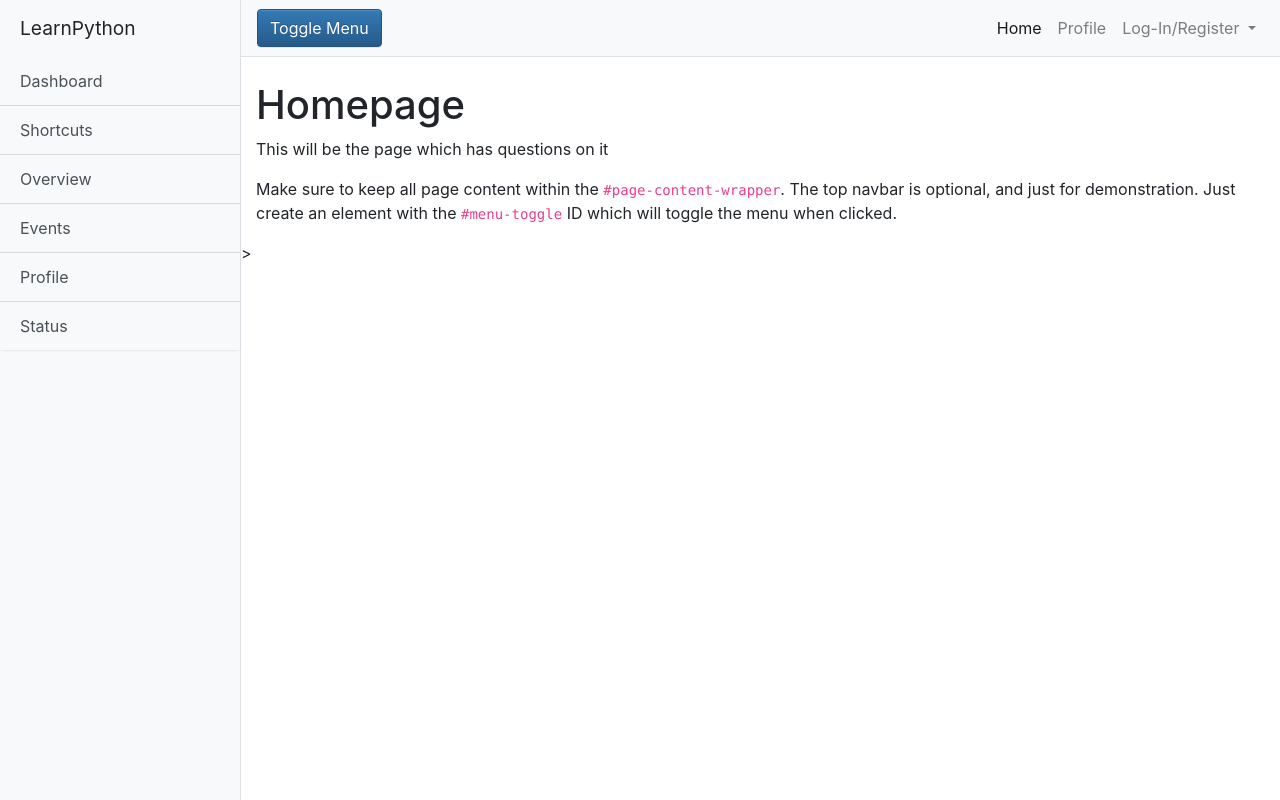
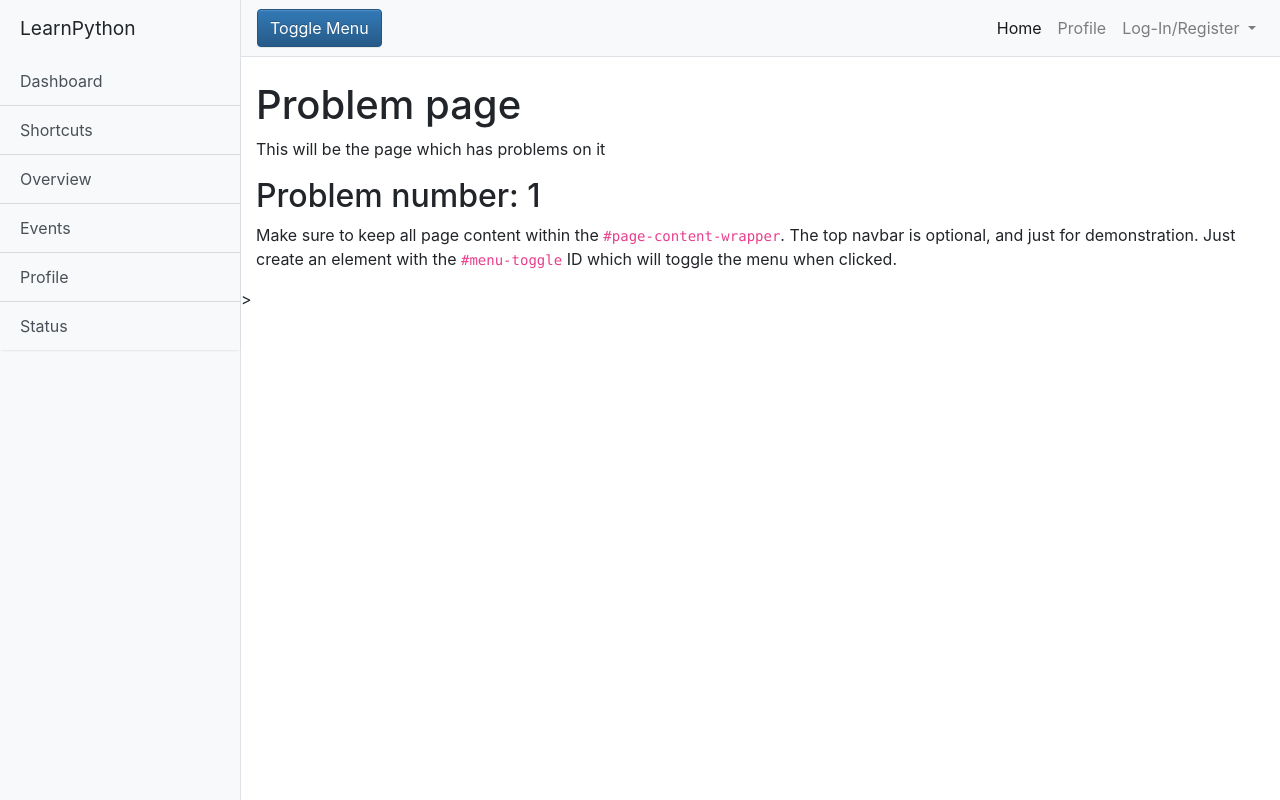
Before and after one commit to mrblue6ix/CITS3403Project, a Flask app: template app/templates/problem.html in a window 1280 px wide. Run offline with Flask 2, Linux system fonts and the light colour scheme; the template is opened without the code that fills it: most values are stand-ins (such as "Sample title", 1, 10 or a date in 2020); some libraries are stand-ins or nearby versions.

Commit message:
Added code into forms.py
added loginform code and added some fields which will need to be dynamically updated in the html files

```diff
--- a/app/routes.py
+++ b/app/routes.py
@@ -5,4 +5,12 @@ from app import app
 @app.route("/")
 @app.route("/index")
 def index():
-    return render_template('home.html')
+    #change username to dynamically update for different users
+    user = {'username': 'Jordan'}
+    return render_template('home.html', user=user)
+
+@app.route("/problem")
+def problem():
+    #change problem number/name to dynamically update
+    problem = {'number': '1'}
+    return render_template('problem.html', problem=problem)
--- a/app/templates/home.html
+++ b/app/templates/home.html
@@ -7,6 +7,7 @@
   <!-- If logged in, show stats of account
         If not logged in, show create account/log in button
         (Page 8, flask lecture)-->
+    <h2>Hello, {{ user.username }}</h2>
   <p>Make sure to keep all page content within the <code>#page-content-wrapper</code>. The top navbar is optional, and just for demonstration. Just create an element with the <code>#menu-toggle</code> ID which will toggle the menu when clicked.</p>
   </div>
 {% endblock %}
--- a/app/templates/problem.html
+++ b/app/templates/problem.html
@@ -2,8 +2,9 @@
 {% block title %}Question{% endblock %}
 {% block content %}
   <div class="container-fluid">
-  <h1 class="mt-4">Homepage</h1>
-  <p>This will be the page which has questions on it</p>
+  <h1 class="mt-4">Problem page</h1>
+  <p>This will be the page which has problems on it</p>
+  <h2>Problem number: {{ problem.number }}</h2>
   <p>Make sure to keep all page content within the <code>#page-content-wrapper</code>. The top navbar is optional, and just for demonstration. Just create an element with the <code>#menu-toggle</code> ID which will toggle the menu when clicked.</p>
   </div>
 {% endblock %}
```
Also changed, not shown: app/forms.py (+10 -0 lines).
